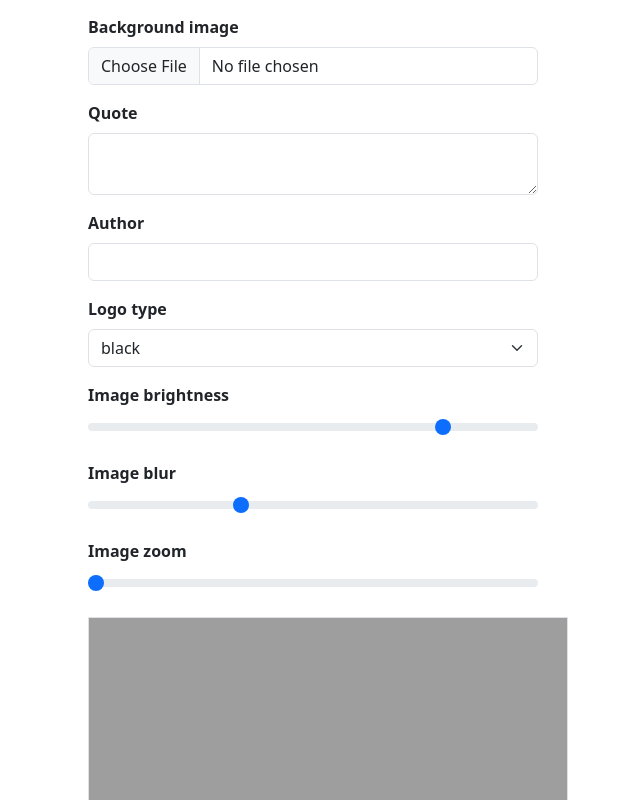
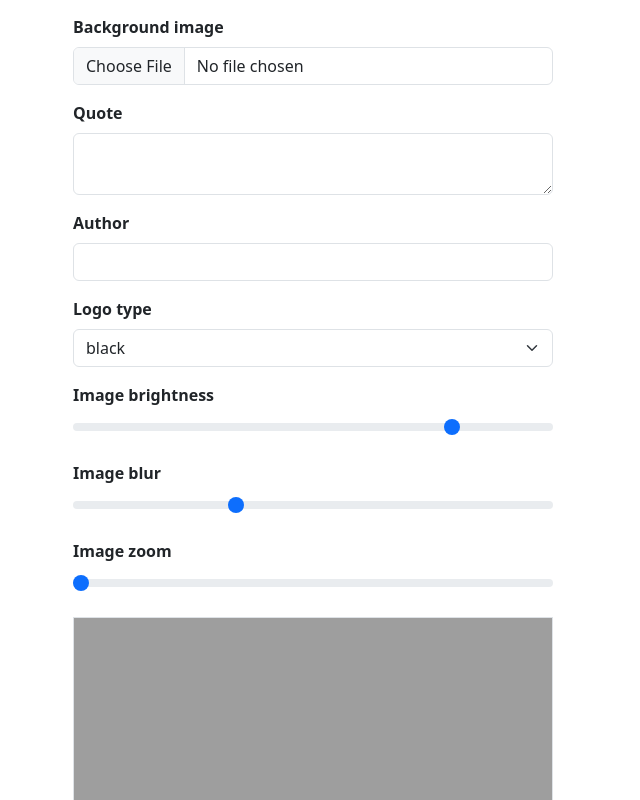
Before and after one commit to gilbertVirgo/chl-social-images, a React (Create React App) app: page / in a window 1280 px wide. Shown: the top 800 px of the page, without its empty margins (327-967 px from the left). Built offline with nearby package versions, Linux system fonts and the light colour scheme; a web font is replaced by a local one.

Commit message:
Sorry, pardon that

```diff
--- a/src/App.js
+++ b/src/App.js
@@ -111,7 +111,7 @@ function App() {
 			}}
 		>
 			<Stack
-				style={{ maxWidth: `${wrapperWidth - 30}px`, alignSelf: "center" }}
+				style={{width: `${wrapperWidth}px`, maxWidth: "100%", alignSelf: "center" }}
 				gap={3}
 			>
 				<Form.Group>
```
